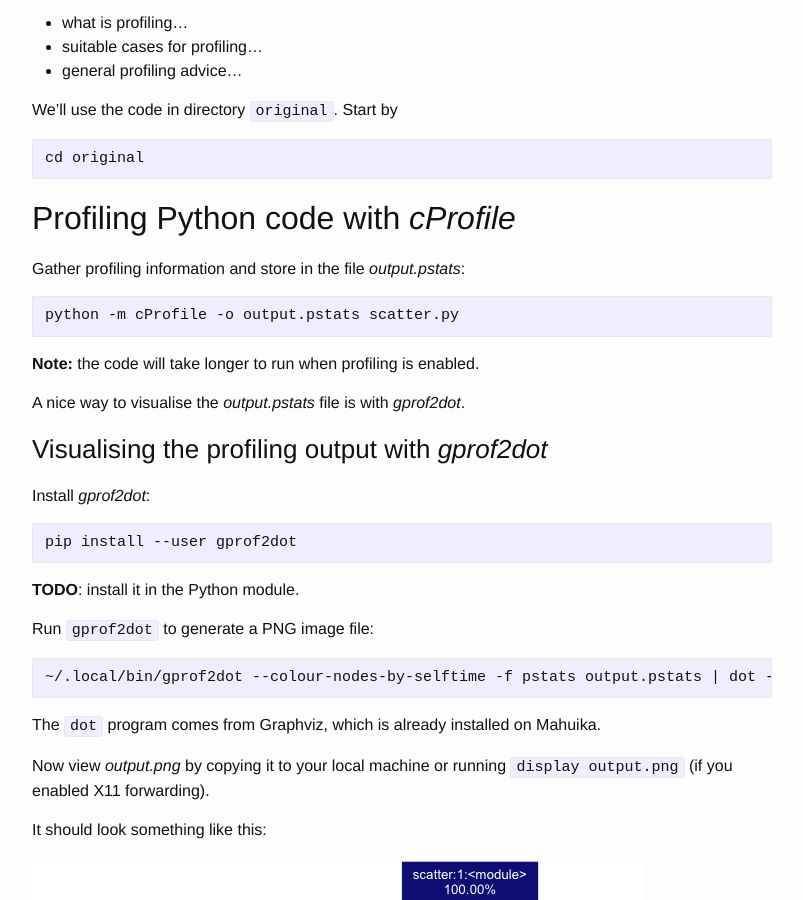
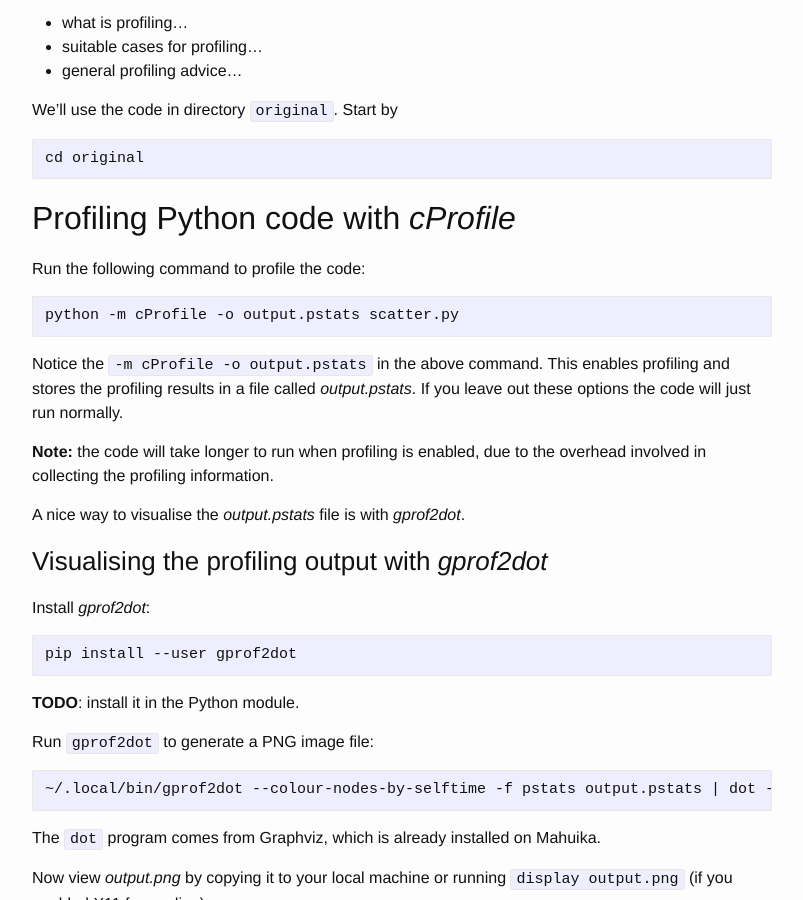
Before and after one commit to nesi/perf-training, a Jekyll site: the page built from _lessons/python-scatter/01-profiling.md, in a window 1280 px wide and 900 px high, scrolled down 961 px. Shown: the whole window, without its empty margins (238-1041 px from the left). Built offline with Jekyll 4.4.1, drawn with Linux system fonts in a browser that asks for light colours.

Commit message:
Clarify cProfile option

````diff
--- a/_lessons/python-scatter/01-profiling.md
+++ b/_lessons/python-scatter/01-profiling.md
@@ -30,13 +30,18 @@ cd original
 
 ## Profiling Python code with *cProfile*
 
-Gather profiling information and store in the file *output.pstats*:
+Run the following command to profile the code:
 
 ```
 python -m cProfile -o output.pstats scatter.py
 ```
 
-**Note:** the code will take longer to run when profiling is enabled.
+Notice the `-m cProfile -o output.pstats` in the above command. This enables
+profiling and stores the profiling results in a file called *output.pstats*.
+If you leave out these options the code will just run normally.
+
+**Note:** the code will take longer to run when profiling is enabled, due to
+the overhead involved in collecting the profiling information.
 
 A nice way to visualise the  *output.pstats* file is with *gprof2dot*.
 
````
